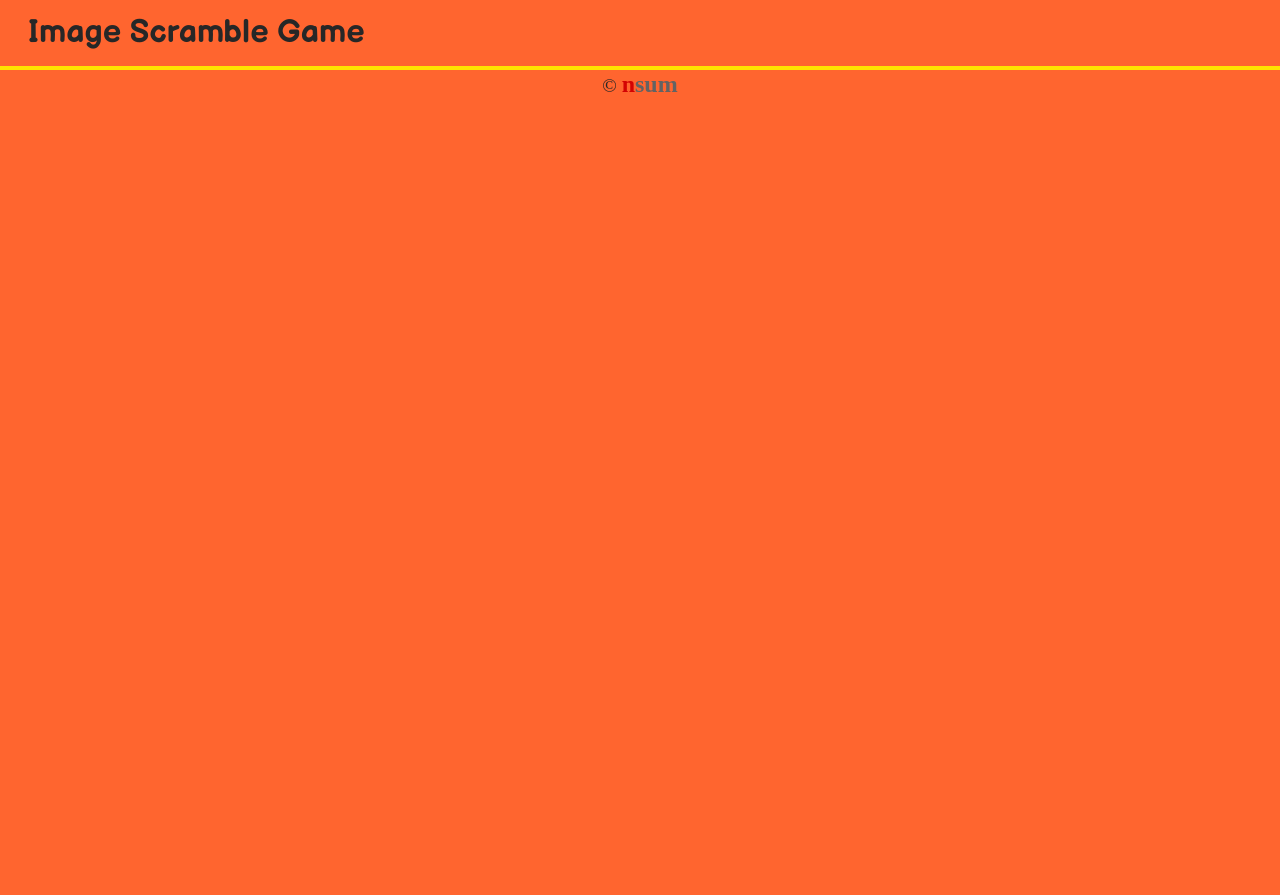
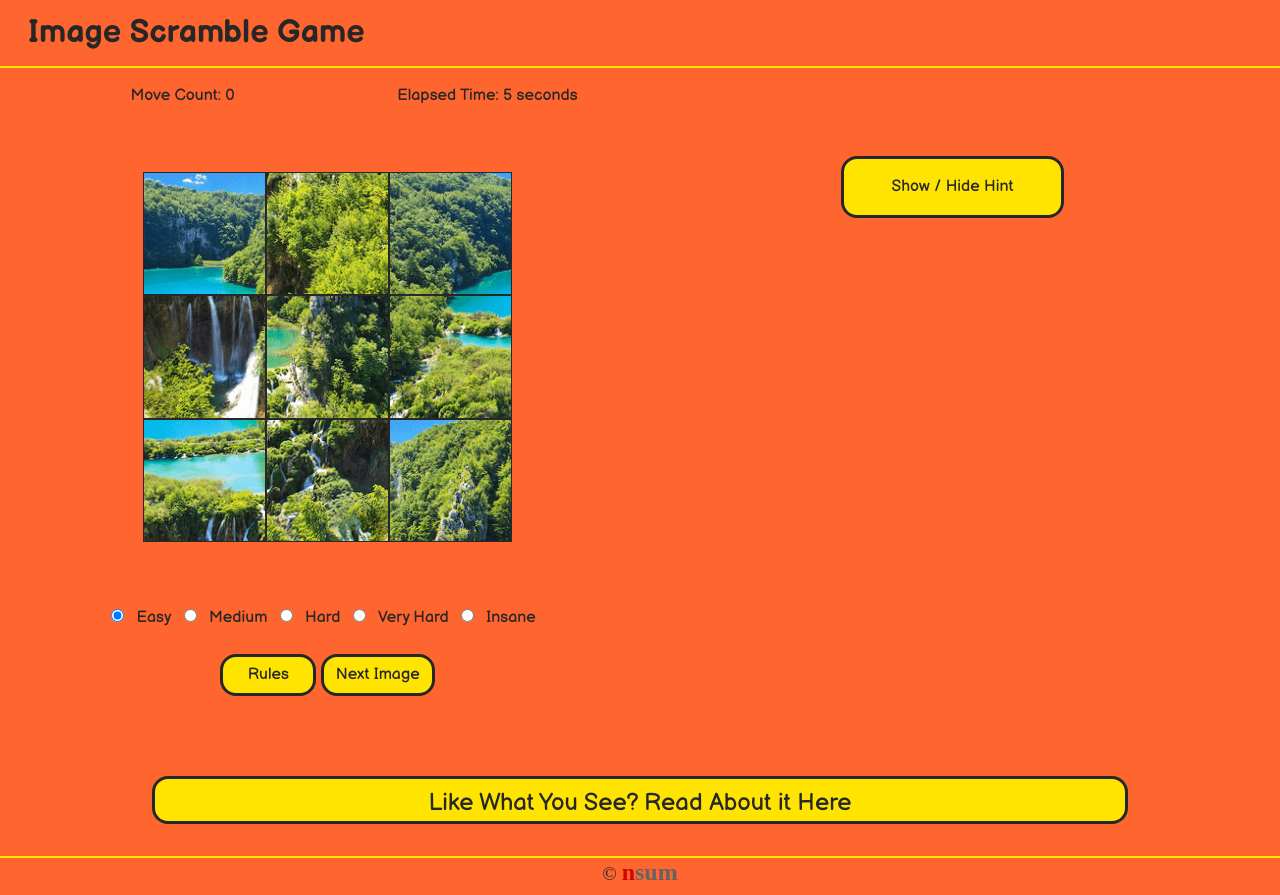
Before and after one commit to Code-Institute-Submissions/nsum-MilestoneProject2, a plain HTML site: page index.html in a window 1280 px wide. Before the commit the page ends 800 px from the top, so only its background shows below. Drawn offline with nearby package versions, Linux system fonts and the light colour scheme.

Commit message:
Add all the code

```diff
--- a/assets/css/style.css
+++ b/assets/css/style.css
@@ -36,3 +36,115 @@ footer {
 .mainScreen {
     text-align: center;
 }
+
+.btn {
+    min-width: 6rem;
+    background-color: #FFE400;
+    color: #272727;
+    border: 3px solid #272727;
+    border-radius: 1rem;
+}
+
+.btn:hover {
+    min-width: 6rem;
+    background-color: #a6ff00;
+    color: #272727;
+    border: 3px solid #272727;
+    border-radius: 1rem;
+}
+
+#stepBox, #timeBox {
+    margin: 0;
+}
+
+.radios {
+    margin: 2rem 0;
+}
+
+.radios p label {
+    padding: 0 0.5rem;
+}
+
+.spent {
+    padding-top: 1rem;
+}
+
+
+
+
+.hintButton {
+    margin-top: 1rem;
+    padding: 1rem 3rem;
+}
+
+
+
+.hintBox {
+    padding: 1rem;
+}
+
+#playPanel, .hintBox, #actualImageBox {
+    padding: 2rem;
+}
+
+#actualImage {
+    margin-top: 30px;
+}
+
+#textDescription {
+    padding: 1rem 5rem;
+    font-size: 1.2rem;
+}
+
+
+
+#infoButton {
+    text-align: center;
+    font-size: 1.5rem;
+    width: 80%;
+    height: 3rem;
+    margin-bottom: 2rem;
+    margin-top: 1rem;
+}
+
+.puzzleBox {
+    display: inline-block;
+    margin: auto;
+    vertical-align: top;
+
+}
+
+
+
+.imageInfo {
+    display: none;
+    margin: 0;
+}
+
+.mainScreen #tiles {
+    list-style-type: none;
+    margin: 2rem auto;
+    padding: 0;
+    width: 370px;
+    height: 370px;
+}
+
+.mainScreen #tiles li {
+    background-size: 400% 400%;
+    border: 1px solid #282828;
+    cursor: pointer;
+    margin: 0;
+    padding: 0;
+    float: left;
+}
+
+@media only screen and (max-width: 768px) {
+    #infoButton {
+        font-size: 0.8rem;
+        font-weight: 700;
+    }
+    #textDescription {
+        padding: 0;
+        font-size: 1rem;
+    }
+}
--- a/assets/js/game.js
+++ b/assets/js/game.js
@@ -0,0 +1,107 @@
+$( document ).ready(function() {
+    var gridSize = $('#difficulty :radio:checked').val();
+    imagePuzzle.startGame(images, gridSize);
+    $('#newImage').click(function () {
+        var gridSize = $('#difficulty :radio:checked').val();
+        imagePuzzle.startGame(images, gridSize);
+    });
+
+    $('#difficulty :radio').change(function (e) {
+        var gridSize = $(this).val();
+        imagePuzzle.startGame(images, gridSize);
+    });
+});
+
+var timerFunction;
+
+var imagePuzzle = {
+    stepCount: 0,
+    startTime: new Date().getTime(),
+    startGame: function (images, gridSize) {
+        this.setImage(images, gridSize);
+        $('#playPanel').show();
+        $('#tiles').randomize();
+        this.enableSwapping('#tiles li');
+        this.stepCount = 0;
+        this.startTime = new Date().getTime();
+        this.tick();
+    },
+    tick: function () {
+        var now = new Date().getTime();
+        var elapsedTime = parseInt((now - imagePuzzle.startTime) / 1000, 10);
+        $('#timerPanel').text(elapsedTime);
+        timerFunction = setTimeout(imagePuzzle.tick, 1000);
+    },
+    enableSwapping: function (elem) {
+        $(elem).draggable({
+            snap: '#droppable',
+            snapMode: 'outer',
+            revert: "invalid",
+            helper: "clone"
+        });
+        $(elem).droppable({
+            drop: function (event, ui) {
+                var $dragElem = $(ui.draggable).clone().replaceAll(this);
+                $(this).replaceAll(ui.draggable);
+
+                currentList = $('#tiles > li').map(function (i, el) { return $(el).attr('data-value'); });
+                if (isSorted(currentList))
+                    $('#tiles').empty().html($('#gameOver').html());
+                else {
+                    var now = new Date().getTime();
+                    imagePuzzle.stepCount++;
+                    $('.stepCount').text(imagePuzzle.stepCount);
+                    $('.timeCount').text(parseInt((now - imagePuzzle.startTime) / 1000, 10));
+                }
+
+                imagePuzzle.enableSwapping(this);
+                imagePuzzle.enableSwapping($dragElem);
+            }
+        });
+    },
+
+    setImage: function (images, gridSize) {
+        gridSize = gridSize || 4;
+        console.log("Grid size = " + gridSize);
+        var percentage = 100 / (gridSize - 1);
+        var image = images[Math.floor(Math.random() * images.length)];
+        console.log(image.title);
+        $('#imgTitle').html(image.title);
+        $('#textDescription').html(image.text);
+        $('#actualImage').attr('src', image.src);
+        $('#tiles').empty();
+        for (var i = 0; i < gridSize * gridSize; i++) {
+            var xpos = (percentage * (i % gridSize)) + '%';
+            var ypos = (percentage * Math.floor(i / gridSize)) + '%';
+            var li = $('<li class="item" data-value="' + (i) + '"></li>').css({
+                'background-image': 'url(' + image.src + ')',
+                'background-size': (gridSize * 100) + '%',
+                'background-position': xpos + ' ' + ypos,
+                'width': 370 / gridSize,
+                'height': 370 / gridSize
+            });
+            $('#tiles').append(li);
+        }
+        $('#tiles').randomize();
+    },
+
+};
+
+function isSorted(arr) {
+    for (var i = 0; i < arr.length - 1; i++) {
+        if (arr[i] != i)
+            return false;
+    }
+    return true;
+}
+$.fn.randomize = function (selector) {
+    var $elems = selector ? $(this).find(selector) : $(this).children(),
+        $parents = $elems.parent();
+
+    $parents.each(function () {
+        $(this).children(selector).sort(function () {
+            return Math.round(Math.random()) - 0.5;
+        }).remove().appendTo(this);
+    });
+    return this;
+};
--- a/assets/js/images.js
+++ b/assets/js/images.js
@@ -1,5 +1,5 @@
 /* If adding more images to the game upload them as 370x370 in PNG format,
-    and link to them, name them & describe them inside images array */
+    and link to them, name them & describe them inside here */
 var images = [
     { src:'assets/images/puzzleImages/blueLagoon.png', title:'Blue Lagoon - Iceland',
         text: `The Blue Lagoon (Icelandic: Bláa lónið) is a geothermal spa in southwestern Iceland.
--- a/assets/js/script.js
+++ b/assets/js/script.js
@@ -0,0 +1,13 @@
+
+$(`.hintButton`).click(function(){
+
+    $(`#actualImage`).slideToggle("fast", "linear");
+});
+
+$(`#infoButton`).click(function(){
+    $("#infoSection").slideToggle("fast", "linear");
+});
+
+$(`#btnRule`).click(function(){
+    $(`#rulesBox`).slideToggle("fast", "linear");
+});
--- a/index.html
+++ b/index.html
@@ -20,7 +20,75 @@
         <!-- / Navigation -->
         <!-- Game Section -->
         <section class="container-fluid row mainScreen">
-
+            <!-- Timer & Counter-->
+            <div class="container-fluid col-12">
+                <div class="spent row">
+                    <div id="stepBox" class="col-6 col-lg-3">
+                        <span>Move Count: </span><span class="stepCount">0</span>
+                    </div>
+                    <div id="timeBox" class="col-6 col-lg-3">Elapsed Time: <span id="timerPanel"></span> seconds</div>
+                </div>
+            </div>
+            <!-- / Timer & Counter-->
+            <!-- Game Tiles-->
+            <div id="playPanel" class="container-fluid col-lg-6">
+                <div class="puzzleBox">
+                    <ul id="tiles" class="tiles"></ul>
+                </div>
+                <div class="radios">
+                    <p id="difficulty">
+                        <input type="radio" name="level" id="easy" checked="checked" value="3" /> <label for="easy">Easy</label>
+                        <input type="radio" name="level" id="medium" value="4" /> <label for="medium">Medium</label>
+                        <input type="radio" name="level" id="hard" value="5" /> <label for="hard">Hard</label>
+                        <input type="radio" name="level" id="veryhard" value="6" /> <label for="veryhard">Very Hard</label>
+                        <input type="radio" name="level" id="insane" value="12" /> <label for="insane">Insane</label>
+                    </p>
+                    <div>
+                        <button id="btnRule" class="btn">Rules</button>
+                        <button id="newImage" class="btn" >Next Image</button>
+                        <div id="rulesBox" style="display: none; padding-top: 1rem; max-width: 370px; text-align: center; margin: auto;">
+                            <p>Double-click and drag tiles to arrange them to match the original image</p>
+                            <ul>
+                                <li>Steps taken and elapsed time are counted</li>
+                                <li>Use hint button to show or hide completed image</li>
+                            </ul>
+                        </div>
+                    </div>
+                </div>
+            </div>
+            <!-- / Game Tiles-->
+            <!-- Hint Image -->
+            <div class="container-fluid col-lg-6 hintBox">
+                <div>
+                    <img id="actualImage" style="display: none;" src="#" alt="hint image"/>
+                </div>
+                <button class="btn hintButton">Show / Hide Hint</button>
+            </div>
+            <!-- / Hint Image -->
+            <!-- Info Text -->
+            <div class="container-fluid" id="infoSection" style="display: none;">
+                <h3 id="imgTitle" class="text-center col-12">&nbsp;</h3>
+                <p id="textDescription"></p>
+            </div>
+            <!-- / Info Text -->
+            <!-- Info Button -->
+            <div class="container-fluid">
+                <button id="infoButton" class="btn">Like What You See? Read About it Here</button>
+            </div>
+            <!-- / Info Button -->
+            <!-- Game Over pop-up -->
+            <div id="gameOver" style="display:none;" >
+                <div style="padding: 1rem; text-align: center; ">
+                    <h2 style="text-align:center; margin: 0.5rem;">Congratulations!</h2>
+                    You did it in <span class="stepCount">0</span> moves
+                    <br />
+                    Elapsed Time: <span class="timeCount">0</span> seconds<br />
+                    <div>
+                        <button style="margin: 0.5rem;" class="btn" type="button" onclick="window.location.reload(true);">Play Again</button>
+                    </div>
+                </div>
+            </div>
+            <!-- / Game Over pop-up -->
         </section>
         <!-- / Game Section -->
         <!-- Footer -->
```
Also changed, not shown: assets/images/readmeImages/css-validate.png (added), assets/images/readmeImages/html-validate.png (added), assets/images/readmeImages/responsive.png (added), 1 other file.
